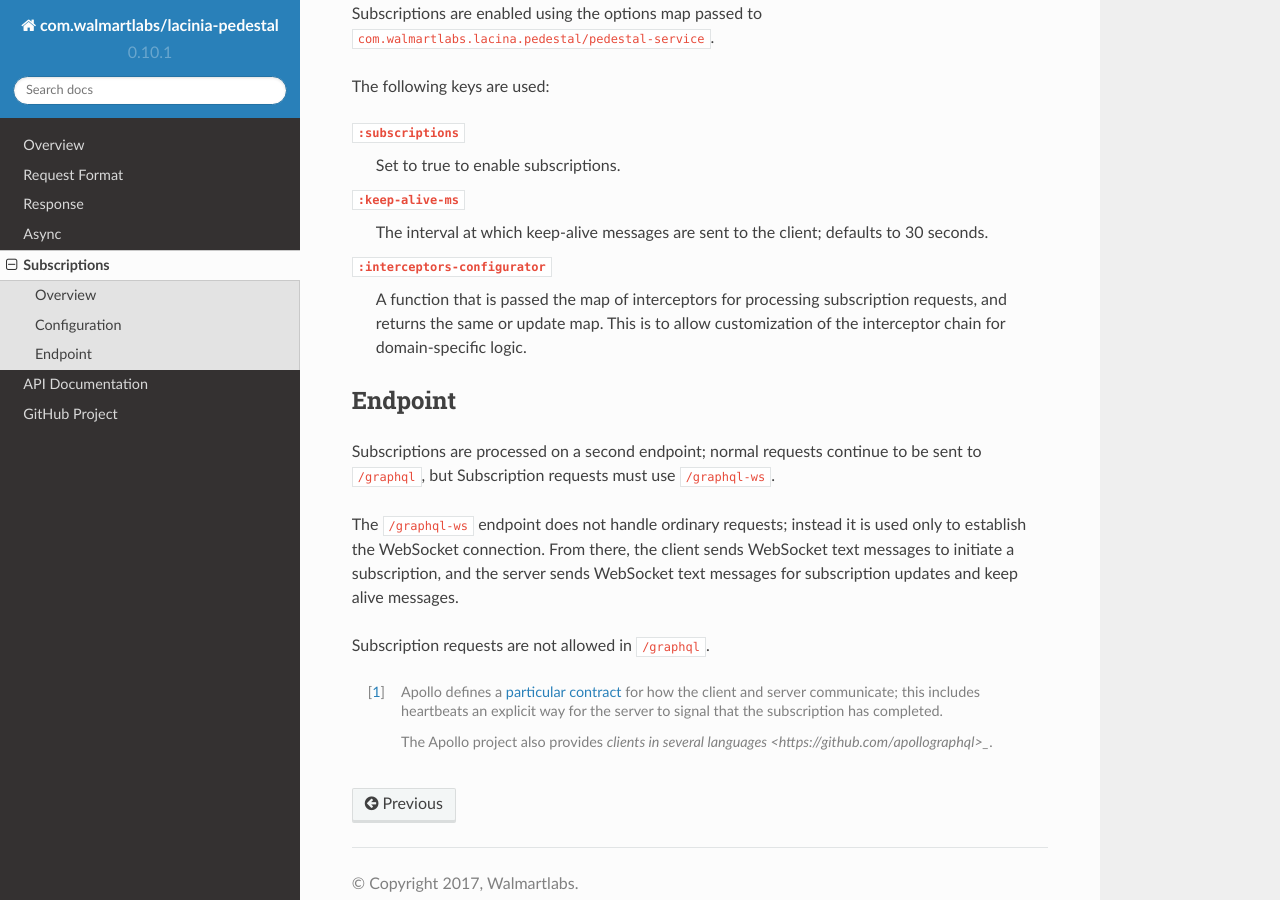
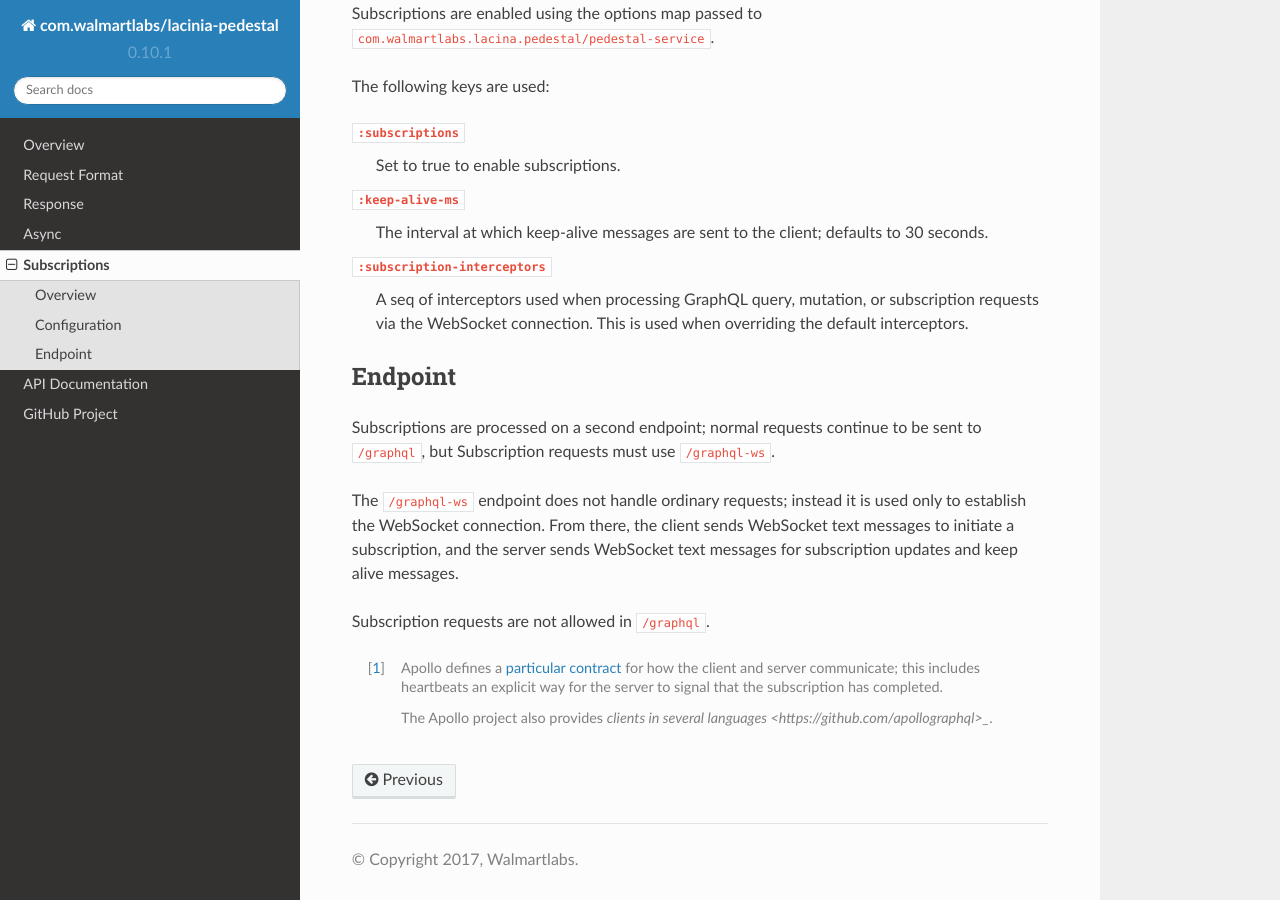
Before and after one commit to walmartlabs/lacinia-pedestal, a Sphinx documentation site: the page built from docs/subscriptions.rst, in a window 1280 px wide and 900 px high, scrolled down 1062 px. Built offline with Sphinx 7.4.7 and the Read the Docs theme 2.0.0, drawn with Linux system fonts in a browser that asks for light colours.

Commit message:
Minor simplifications to the subscriptions options

```diff
--- a/docs/subscriptions.rst
+++ b/docs/subscriptions.rst
@@ -56,10 +56,9 @@ The following keys are used:
   ``:keep-alive-ms``
     The interval at which keep-alive messages are sent to the client; defaults to 30 seconds.
 
-  ``:interceptors-configurator``
-    A function that is passed the map of interceptors for processing subscription requests, and
-    returns the same or update map.  This is to allow customization of the interceptor chain for
-    domain-specific logic.
+  ``:subscription-interceptors``
+    A seq of interceptors used when processing GraphQL query, mutation, or subscription requests
+    via the WebSocket connection. This is used when overriding the default interceptors.
 
 Endpoint
 --------
```
Also changed, not shown: 1 other file.
